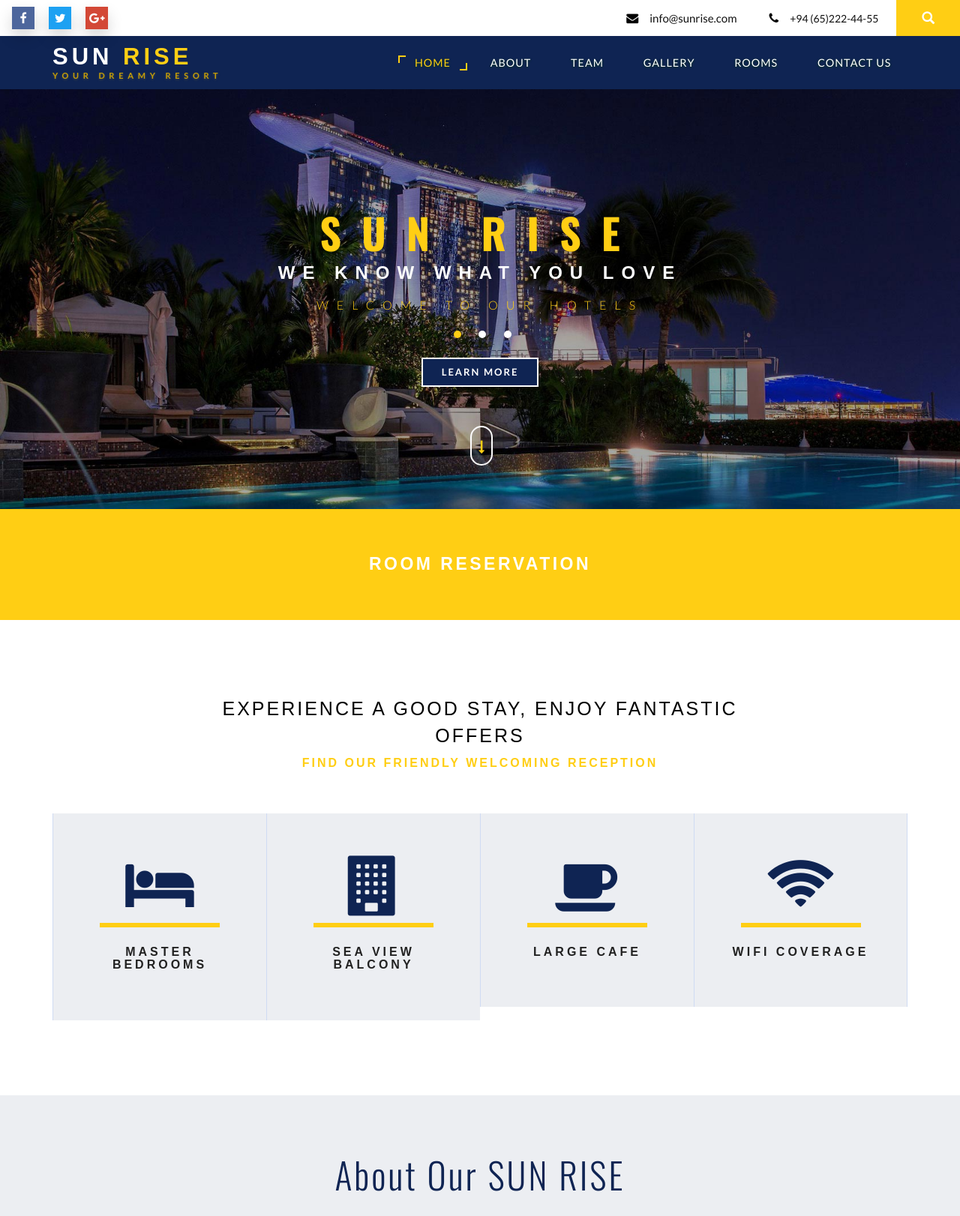
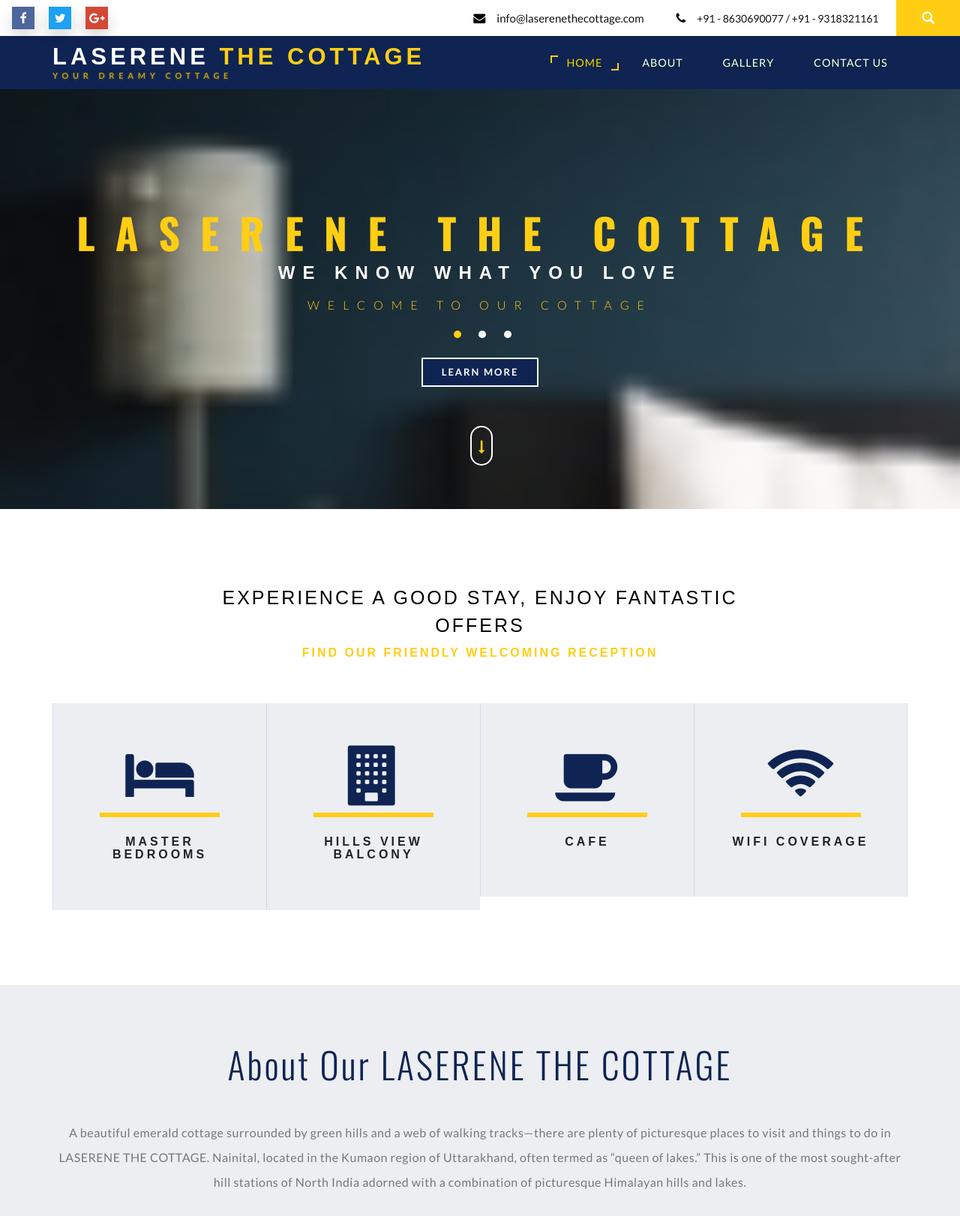
Before and after one commit to karan100010/pangoot_site_backend, a PHP site: page / in a window 1280 px wide. Shown: the top 1622 px of the page at 75% size. Run offline with PHP 8.4, Linux system fonts and the light colour scheme; some web fonts are replaced.

Commit message:
changes done

```diff
--- a/index.php
+++ b/index.php
@@ -4,7 +4,7 @@ include('db.php');
 <!DOCTYPE html>
 <html lang="en">
 <head>
-<title>SUNRISE HOTEL</title>
+<title>LASERENE THE COTTAGE</title>
 <!-- for-mobile-apps -->
 <meta name="viewport" content="width=device-width, initial-scale=1">
 <meta http-equiv="Content-Type" content="text/html; charset=utf-8" />
@@ -38,8 +38,8 @@ include('db.php');
 			</div>
 			<div class="contact-bnr-w3-agile">
 				<ul>
-					<li><i class="fa fa-envelope" aria-hidden="true"></i><a href="mailto:info@example.com">INFO@SUNRISE.COM</a></li>
-					<li><i class="fa fa-phone" aria-hidden="true"></i>+94 (65)222-44-55</li>
+					<li><i class="fa fa-envelope" aria-hidden="true"></i><a href="mailto:info@example.com">info@laserenethecottage.com</a></li>
+					<li><i class="fa fa-phone" aria-hidden="true"></i>+91 - 8630690077 / +91 - 9318321161</li>
 					<li class="s-bar">
 						<div class="search">
 							<input class="search_box" type="checkbox" id="search_box">
@@ -66,7 +66,7 @@ include('db.php');
 						<span class="icon-bar"></span>
 						<span class="icon-bar"></span>
 					</button>
-					<h1><a class="navbar-brand" href="index.php">SUN <span>RISE</span><p class="logo_w3l_agile_caption">Your Dreamy Resort</p></a></h1>
+					<h1><a class="navbar-brand" href="index.php">LASERENE <span>THE COTTAGE</span><p class="logo_w3l_agile_caption">Your Dreamy Cottage</p></a></h1>
 				</div>
 				<!-- Collect the nav links, forms, and other content for toggling -->
 				<div class="collapse navbar-collapse navbar-right" id="bs-example-navbar-collapse-1">
@@ -74,9 +74,9 @@ include('db.php');
 						<ul class="nav navbar-nav menu__list">
 							<li class="menu__item menu__item--current"><a href="" class="menu__link">Home</a></li>
 							<li class="menu__item"><a href="#about" class="menu__link scroll">About</a></li>
-							<li class="menu__item"><a href="#team" class="menu__link scroll">Team</a></li>
+							<!-- <li class="menu__item"><a href="#team" class="menu__link scroll">Team</a></li> -->
 							<li class="menu__item"><a href="#gallery" class="menu__link scroll">Gallery</a></li>
-							<li class="menu__item"><a href="#rooms" class="menu__link scroll">Rooms</a></li>
+							<!-- <li class="menu__item"><a href="#rooms" class="menu__link scroll">Rooms</a></li> -->
 							<li class="menu__item"><a href="#contact" class="menu__link scroll">Contact Us</a></li>
 						</ul>
 					</nav>
@@ -97,9 +97,9 @@ include('db.php');
 
 							<div class="container">
 								<div class="agileits-banner-info">
-								<h4>SUN RISE</h4>
+								<h4>LASERENE THE COTTAGE</h4>
 									<h3>We know what you love</h3>
-										<p>Welcome to our hotels</p>
+										<p>Welcome to our Cottage</p>
 									<div class="agileits_w3layouts_more menu__item">
 				<a href="#" class="menu__link" data-toggle="modal" data-target="#myModal">Learn More</a>
 			</div>
@@ -111,7 +111,7 @@ include('db.php');
 						<div class="w3layouts-banner-top w3layouts-banner-top1">
 							<div class="container">
 								<div class="agileits-banner-info">
-								<h4>SUN RISE</h4>
+								<h4>LASERENE THE COTTAGE</h4>
 									<h3>Stay with friends & families</h3>
 										<p>Come & enjoy precious moment with us</p>
 									<div class="agileits_w3layouts_more menu__item">
@@ -125,7 +125,7 @@ include('db.php');
 						<div class="w3layouts-banner-top w3layouts-banner-top2">
 							<div class="container">
 								<div class="agileits-banner-info">
-								<h4>SUN RISE</h4>
+								<h4>LASERENE THE COTTAGE</h4>
 								<h3>want luxurious vacation?</h3>
 										<p>Get accommodation today</p>
 									<div class="agileits_w3layouts_more menu__item">
@@ -156,22 +156,22 @@ include('db.php');
 								<div class="modal-content">
 									<div class="modal-header">
 										<button type="button" class="close" data-dismiss="modal">&times;</button>
-										<h4>SUN  <span>RISE</span></h4>
+										<h4>LASERENE  <span>THE COTTAGE</span></h4>
 										<img src="images/1.jpg" alt=" " class="img-responsive">
 										<h5>We know what you love</h5>
-										<p>Providing guests unique and enchanting views from their rooms with its exceptional amenities, makes Star Hotel one of bests in its kind.Try our food menu, awesome services and friendly staff while you are here.</p>
+										<p>Providing guests unique and enchanting views from their rooms with its exceptional amenities, makes LASERENE THE COTTAGE one of bests in its kind.Try our food menu, awesome services and friendly staff while you are here.</p>
 									</div>
 								</div>
 							</div>
 						</div>
 <!-- //Modal1 -->
-<div id="availability-agileits">
+<!-- <div id="availability-agileits">
 <div class="col-md-12 book-form-left-w3layouts">
 	<a href="admin/reservation.php"><h2>ROOM RESERVATION</h2></a>
 </div>
 
 			<div class="clearfix"> </div>
-</div>
+</div> -->
 <!-- banner-bottom -->
 	<div class="banner-bottom">
 		<div class="container">
@@ -184,28 +184,28 @@ include('db.php');
 						<div class="w3_grid_effect">
 							<span class="cbp-ig-icon w3_road"></span>
 							<h4 class="cbp-ig-title">MASTER BEDROOMS</h4>
-							<span class="cbp-ig-category">SUN RISE</span>
+							<span class="cbp-ig-category">LASERENE THE COTTAGE</span>
 						</div>
 					</li>
 					<li>
 						<div class="w3_grid_effect">
 							<span class="cbp-ig-icon w3_cube"></span>
-							<h4 class="cbp-ig-title">SEA VIEW BALCONY</h4>
-							<span class="cbp-ig-category">SUN RISE</span>
+							<h4 class="cbp-ig-title">HILLS VIEW BALCONY</h4>
+							<span class="cbp-ig-category">LASERENE THE COTTAGE</span>
 						</div>
 					</li>
 					<li>
 						<div class="w3_grid_effect">
 							<span class="cbp-ig-icon w3_users"></span>
-							<h4 class="cbp-ig-title">LARGE CAFE</h4>
-							<span class="cbp-ig-category">SUN RISE</span>
+							<h4 class="cbp-ig-title">CAFE</h4>
+							<span class="cbp-ig-category">LASERENE THE COTTAGE</span>
 						</div>
 					</li>
 					<li>
 						<div class="w3_grid_effect">
 							<span class="cbp-ig-icon w3_ticket"></span>
 							<h4 class="cbp-ig-title">WIFI COVERAGE</h4>
-							<span class="cbp-ig-category">SUN RISE</span>
+							<span class="cbp-ig-category">LASERENE THE COTTAGE</span>
 						</div>
 					</li>
 				</ul>
@@ -217,15 +217,16 @@ include('db.php');
  	<div class="about-wthree" id="about">
 		  <div class="container">
 				   <div class="ab-w3l-spa">
-                            <h3 class="title-w3-agileits title-black-wthree">About Our SUN RISE</h3>
-						   <p class="about-para-w3ls">Lorem Ipsum is simply dummy text of the printing and typesetting industry.Sed tempus vestibulum lacus blandit faucibus. Nunc imperdiet, diam nec rhoncus ullamcorper, nisl nulla suscipit ligula, at imperdiet urna</p>
+                            <h3 class="title-w3-agileits title-black-wthree">About Our LASERENE THE COTTAGE</h3>
+						   <p class="about-para-w3ls">A beautiful emerald cottage surrounded by green hills and a web of walking tracks—there are plenty of picturesque places to visit and things to do in LASERENE THE COTTAGE. Nainital, located in the Kumaon region of Uttarakhand, often termed as “queen of lakes.” This is one of the most sought-after hill stations of North India adorned with a combination of picturesque Himalayan hills and lakes.
+						   </p>
 						   <img src="images/about.jpg" class="img-responsive" alt="Hair Salon">
 										<div class="w3l-slider-img">
 											<img src="images/a1.jpg" class="img-responsive" alt="Hair Salon">
 										</div>
                                        <div class="w3ls-info-about">
 										    <h4>You'll love all the amenities we offer!</h4>
-											<p>Lorem ipsum dolor sit amet, ut magna aliqua. </p>
+											<p>Experience the greatest for your holidays. </p>
 										</div>
 		          </div>
 		   	<div class="clearfix"> </div>
@@ -242,7 +243,7 @@ include('db.php');
 			 	<div class="advantage-block ">
 					<i class="fa fa-credit-card" aria-hidden="true"></i>
 			 		<h4>Stay First, Pay After! </h4>
-			 		<p>Temporibus autem quibusdam et aut officiis debitis aut rerum necessitatibus saepe eveniet ut et voluptates.</p>
+			 		<p>The Internet is becoming the town square for the global village of tomorrow in regards 24x7 Wi-fi is available in the cottage .</p>
 					<p><i class="fa fa-check" aria-hidden="true"></i>Decorated room, proper air conditioned</p>
 					<p><i class="fa fa-check" aria-hidden="true"></i>Private balcony</p>
 
@@ -252,7 +253,7 @@ include('db.php');
 			 	<div class="advantage-block">
 					<i class="fa fa-clock-o" aria-hidden="true"></i>
 			 		<h4>24 Hour Restaurant</h4>
-			 		<p>Temporibus autem quibusdam et aut officiis debitis aut rerum necessitatibus saepe eveniet ut et voluptates.</p>
+			 		<p>LASERENE THE COTTAGE features a marvellous in-house restaurant this multi-cuisine eatery offers a wide range of lip-smacking vegetarian and non-vegetarian dishes.</p>
 					<p><i class="fa fa-check" aria-hidden="true"></i>24 hours room service</p>
 					<p><i class="fa fa-check" aria-hidden="true"></i>24-hour Concierge service</p>
 			 	</div>
@@ -264,7 +265,7 @@ include('db.php');
 </div>
 <!--//sevices-->
 <!-- team -->
-<div class="team" id="team">
+<!-- <div class="team" id="team">
 	<div class="container">
 			<h3 class="title-w3-agileits title-black-wthree">Meet Our Team</h3>
 			<div id="horizontalTab">
@@ -358,7 +359,7 @@ include('db.php');
 					</div>
 			</div>
 	</div>
-</div>
+</div> -->
 <!-- //team -->
 <!-- Gallery -->
 <section class="portfolio-w3ls" id="gallery">
@@ -366,7 +367,7 @@ include('db.php');
 				<div class="col-md-3 gallery-grid gallery1">
 					<a href="images/g1.jpg" class="swipebox"><img src="images/g1.jpg" class="img-responsive" alt="/">
 						<div class="textbox">
-						<h4>SUN RISE</h4>
+						<h4>LASERENE THE COTTAGE</h4>
 							<p><i class="fa fa-picture-o" aria-hidden="true"></i></p>
 						</div>
 				</a>
@@ -374,7 +375,7 @@ include('db.php');
 				<div class="col-md-3 gallery-grid gallery1">
 					<a href="images/g2.jpg" class="swipebox"><img src="images/g2.jpg" class="img-responsive" alt="/">
 						<div class="textbox">
-						<h4>SUN RISE</h4>
+						<h4>LASERENE THE COTTAGE</h4>
 							<p><i class="fa fa-picture-o" aria-hidden="true"></i></p>
 						</div>
 				</a>
@@ -382,7 +383,7 @@ include('db.php');
 				<div class="col-md-3 gallery-grid gallery1">
 					<a href="images/g3.jpg" class="swipebox"><img src="images/g3.jpg" class="img-responsive" alt="/">
 						<div class="textbox">
-						<h4>SUN RISE</h4>
+						<h4>LASERENE THE COTTAGE</h4>
 							<p><i class="fa fa-picture-o" aria-hidden="true"></i></p>
 						</div>
 				</a>
@@ -390,7 +391,7 @@ include('db.php');
 				<div class="col-md-3 gallery-grid gallery1">
 					<a href="images/g4.jpg" class="swipebox"><img src="images/g4.jpg" class="img-responsive" alt="/">
 						<div class="textbox">
-						<h4>SUN RISE</h4>
+						<h4>LASERENE THE COTTAGE</h4>
 							<p><i class="fa fa-picture-o" aria-hidden="true"></i></p>
 						</div>
 				</a>
@@ -398,7 +399,7 @@ include('db.php');
 				<div class="col-md-3 gallery-grid gallery1">
 					<a href="images/g5.jpg" class="swipebox"><img src="images/g5.jpg" class="img-responsive" alt="/">
 						<div class="textbox">
-						<h4>SUN RISE</h4>
+						<h4>LASERENE THE COTTAGE</h4>
 							<p><i class="fa fa-picture-o" aria-hidden="true"></i></p>
 						</div>
 					</a>
@@ -406,7 +407,7 @@ include('db.php');
 				<div class="col-md-3 gallery-grid gallery1">
 					<a href="images/g6.jpg" class="swipebox"><img src="images/g6.jpg" class="img-responsive" alt="/">
 						<div class="textbox">
-						<h4>SUN RISE</h4>
+						<h4>LASERENE THE COTTAGE</h4>
 							<p><i class="fa fa-picture-o" aria-hidden="true"></i></p>
 					   </div>
 				   </a>
@@ -414,7 +415,7 @@ include('db.php');
 				<div class="col-md-3 gallery-grid gallery1">
 					<a href="images/g6.jpg" class="swipebox"><img src="images/g7.jpg" class="img-responsive" alt="/">
 						<div class="textbox">
-						<h4>SUN RISE</h4>
+						<h4>LASERENE THE COTTAGE</h4>
 							<p><i class="fa fa-picture-o" aria-hidden="true"></i></p>
 					   </div>
 				   </a>
@@ -422,7 +423,7 @@ include('db.php');
 				<div class="col-md-3 gallery-grid gallery1">
 					<a href="images/g6.jpg" class="swipebox"><img src="images/g8.jpg" class="img-responsive" alt="/">
 						<div class="textbox">
-						<h4>SUN RISE</h4>
+						<h4>LASERENE THE COTTAGE</h4>
 							<p><i class="fa fa-picture-o" aria-hidden="true"></i></p>
 					   </div>
 				   </a>
@@ -430,7 +431,7 @@ include('db.php');
 					<div class="col-md-3 gallery-grid gallery1">
 					<a href="images/g9.jpg" class="swipebox"><img src="images/g9.jpg" class="img-responsive" alt="/">
 						<div class="textbox">
-						<h4>SUN RISE</h4>
+						<h4>LASERENE THE COTTAGE</h4>
 							<p><i class="fa fa-picture-o" aria-hidden="true"></i></p>
 						</div>
 				</a>
@@ -438,7 +439,7 @@ include('db.php');
 				<div class="col-md-3 gallery-grid gallery1">
 					<a href="images/g10.jpg" class="swipebox"><img src="images/g10.jpg" class="img-responsive" alt="/">
 						<div class="textbox">
-						<h4>SUN RISE</h4>
+						<h4>LASERENE THE COTTAGE</h4>
 							<p><i class="fa fa-picture-o" aria-hidden="true"></i></p>
 						</div>
 				</a>
@@ -446,7 +447,7 @@ include('db.php');
 				<div class="col-md-3 gallery-grid gallery1">
 					<a href="images/g4.jpg" class="swipebox"><img src="images/g4.jpg" class="img-responsive" alt="/">
 						<div class="textbox">
-						<h4>SUN RISE</h4>
+						<h4>LASERENE THE COTTAGE</h4>
 							<p><i class="fa fa-picture-o" aria-hidden="true"></i></p>
 						</div>
 				</a>
@@ -454,7 +455,7 @@ include('db.php');
 				<div class="col-md-3 gallery-grid gallery1">
 					<a href="images/g2.jpg" class="swipebox"><img src="images/g2.jpg" class="img-responsive" alt="/">
 						<div class="textbox">
-						<h4>SUN RISE</h4>
+						<h4>LASERENE THE COTTAGE</h4>
 							<p><i class="fa fa-picture-o" aria-hidden="true"></i></p>
 						</div>
 				</a>
@@ -463,7 +464,7 @@ include('db.php');
 </section>
 <!-- //gallery -->
 	 <!-- rooms & rates -->
-      <div class="plans-section" id="rooms">
+      <!-- <div class="plans-section" id="rooms">
 				 <div class="container">
 				 <h3 class="title-w3-agileits title-black-wthree">Rooms And Rates</h3>
 						<div class="priceing-table-main">
@@ -563,10 +564,10 @@ include('db.php');
 				<div class="clearfix"> </div>
 			</div>
 		</div>
-	</div>
+	</div> -->
 	 <!--// rooms & rates -->
   <!-- visitors -->
-	<div class="w3l-visitors-agile" >
+	<!-- <div class="w3l-visitors-agile" >
 		<div class="container">
                  <h3 class="title-w3-agileits title-black-wthree">What other visitors experienced</h3>
 		</div>
@@ -674,7 +675,7 @@ include('db.php');
 				</div>
 			</section>
 		</div>
-	</div>
+	</div> -->
   <!-- visitors -->
 <!-- contact -->
 <section class="contact-w3ls" id="contact">
@@ -728,9 +729,9 @@ include('db.php');
 		</div>
 		<div class="col-lg-6 col-md-6 col-sm-6 contact-w3-agile1" data-aos="flip-right">
 			<h4>Connect With Us</h4>
-			<p class="contact-agile1"><strong>Phone :</strong>+94 (65)222-44-55</p>
-			<p class="contact-agile1"><strong>Email :</strong> <a href="mailto:name@example.com">INFO@SUNRISE.COM</a></p>
-			<p class="contact-agile1"><strong>Address :</strong> New Kalmunai Road, Batticaloa, Sri Lanka</p>
+			<p class="contact-agile1"><strong>Phone :</strong>+91 - 8630690077 / +91 - 9318321161</p>
+			<p class="contact-agile1"><strong>Email :</strong> <a href="mailto:name@example.com">info@laserenethecottage.com</a></p>
+			<p class="contact-agile1"><strong>Address :</strong> Vill. Baggar Talla, Po. Pangot, Dist. Nainital, Uttarakhand, India - 263001</p>
 
 			<div class="social-bnr-agileits footer-icons-agileinfo">
 				<ul class="social-icons3">
```
Also changed, not shown: images/1.jpg, images/1a.jpg (added), images/about.png (added), images/aboutA.jpg (renamed from images/about.jpg).
